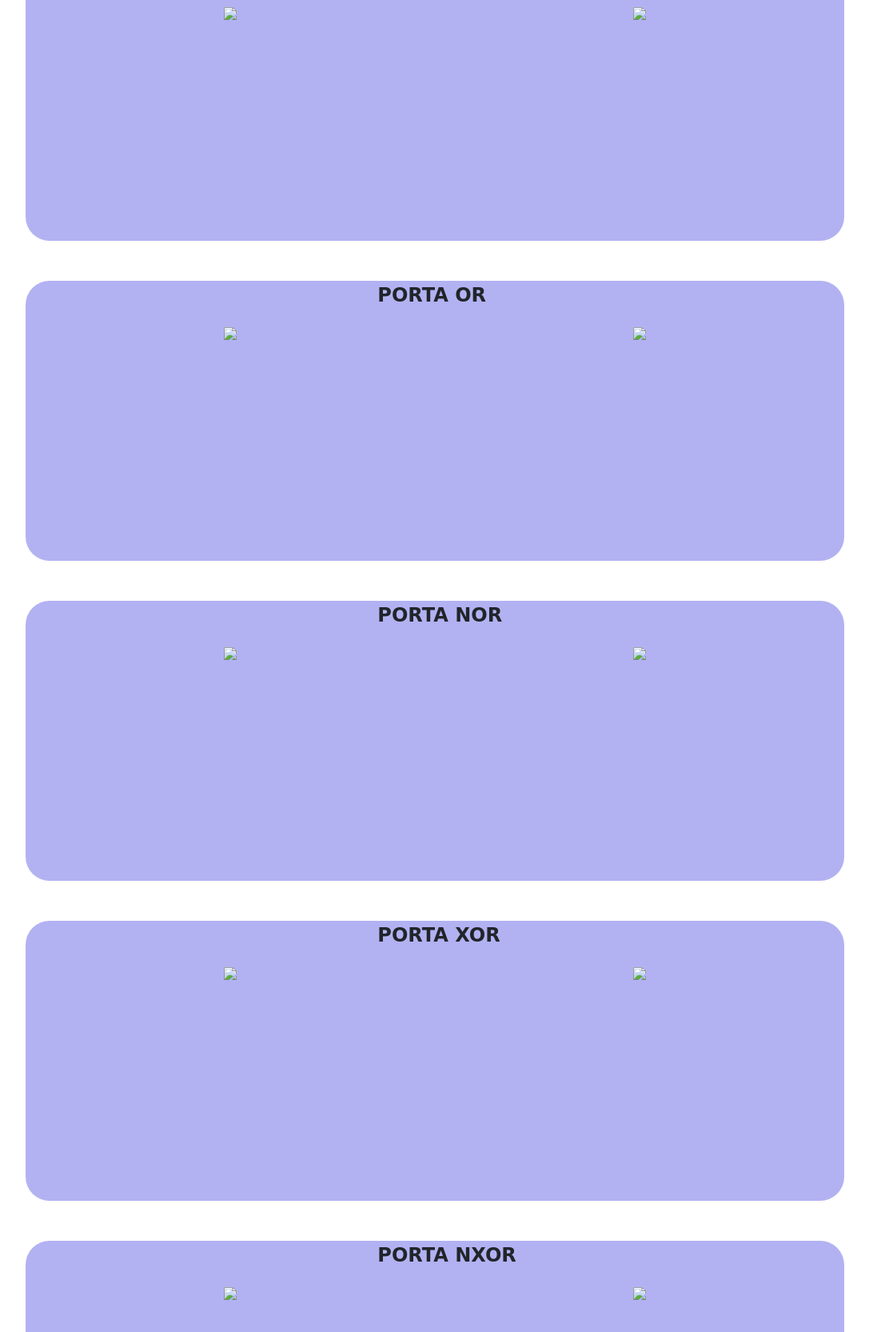
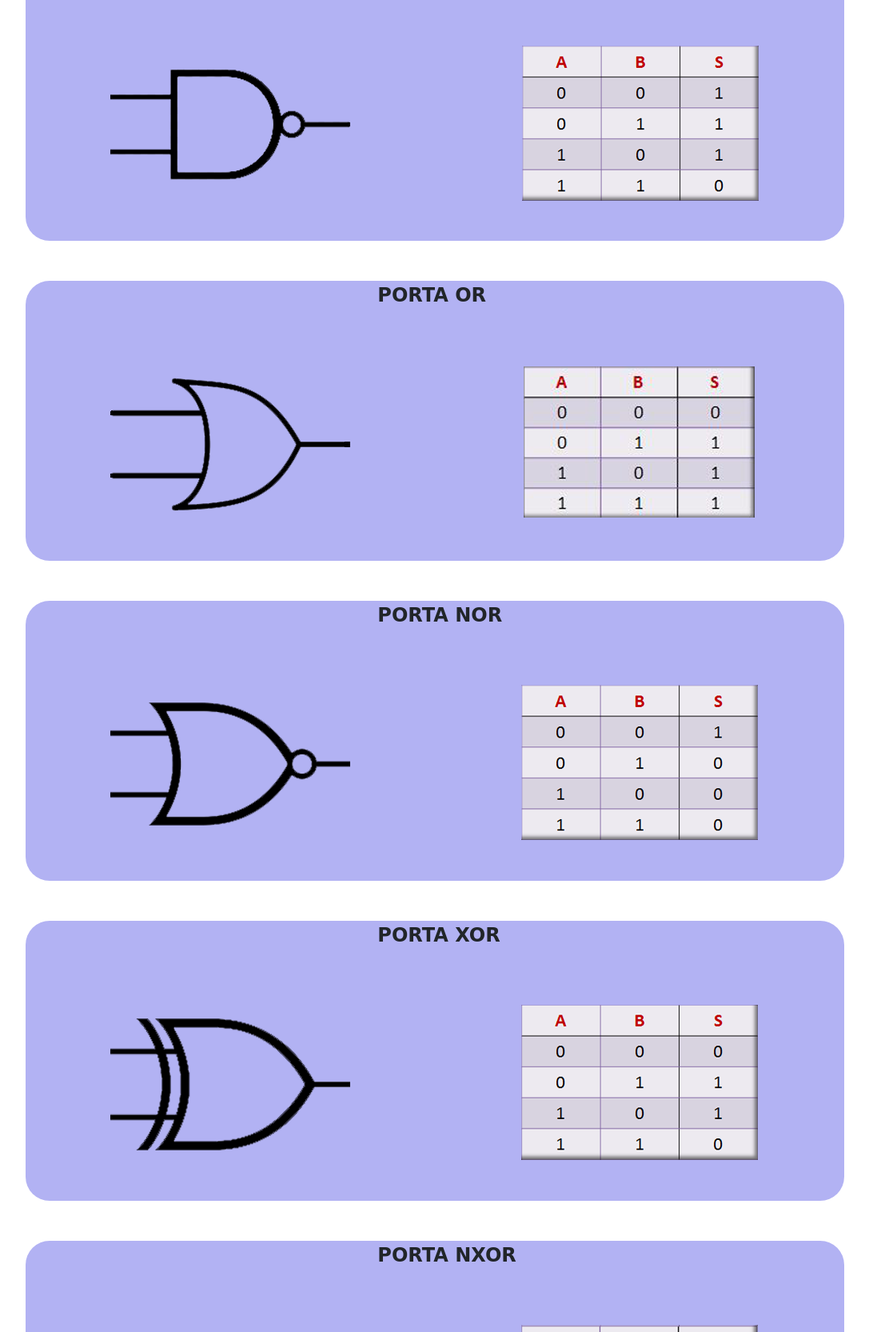
Before and after one commit to jldurigan/a3-sistemas-digitais, a plain HTML site: page index.html in a window 1280 px wide. Shown: the part 1135-2800 px from the top of the page at 80% size, without its empty margins (96-1183 px from the left). Drawn offline with nearby package versions, Linux system fonts and the light colour scheme; the site is published under a folder, as on GitHub Pages, so addresses that start at the root find nothing; a web font is replaced by a local one.

Commit message:
ajustando referencia as imagens para compatibilidade com git pages

```diff
--- a/index.html
+++ b/index.html
@@ -48,70 +48,70 @@
         <div id="divP" value="portaNot">
             <p id="txt_portas">PORTA NOT</p>
             <div id="divImg">
-                <img id="imgNotInicial" src="/img/porta-notTESTE.png">
+                <img id="imgNotInicial" src="img/porta-notTESTE.png">
             </div>
             <div id="divImgTv">
-                <img id="imgTvNotInicial" src="/img/tv-not.png">
+                <img id="imgTvNotInicial" src="img/tv-not.png">
             </div>
         </div>
 
         <div id="divS" value="portaAnd">
             <p id="txt_portas">PORTA AND</p>
             <div id="divImg">
-                <img id="imgAndInicial" src="/img/porta-andTESTE.png">
+                <img id="imgAndInicial" src="img/porta-andTESTE.png">
             </div>
             <div id="divImgTv">
-                <img id="imgTvAndInicial" src="/img/tv-and.png">
+                <img id="imgTvAndInicial" src="img/tv-and.png">
             </div>
         </div>
 
         <div id="divS" value="portaNand">
             <p id="txt_portas">PORTA NAND</p>
             <div id="divImg">
-                <img id="imgNandInicial" src="/img/porta-nandTESTE.png">
+                <img id="imgNandInicial" src="img/porta-nandTESTE.png">
             </div>
             <div id="divImgTv">
-                <img id="imgTvNandInicial" src="/img/tv-nand.png">
+                <img id="imgTvNandInicial" src="img/tv-nand.png">
             </div>
         </div>
 
         <div id="divS" value="portaOr">
             <p id="txt_portas">PORTA OR</p>
             <div id="divImg">
-                <img id="imgOrInicial" src="/img/porta-orTESTE.png">
+                <img id="imgOrInicial" src="img/porta-orTESTE.png">
             </div>
             <div id="divImgTv">
-                <img id="imgTvOrInicial" src="/img/tv-or.png">
+                <img id="imgTvOrInicial" src="img/tv-or.png">
             </div>
         </div>
 
         <div id="divS" value="portaNor">
             <p id="txt_portas">PORTA NOR</p>
             <div id="divImg">
-                <img id="imgNorInicial" src="/img/porta-norTESTE.png">
+                <img id="imgNorInicial" src="img/porta-norTESTE.png">
             </div>
             <div id="divImgTv">
-                <img id="imgTvNorInicial" src="/img/tv-nor.png">
+                <img id="imgTvNorInicial" src="img/tv-nor.png">
             </div>
         </div>
 
         <div id="divS" value="portaXor">
             <p id="txt_portas">PORTA XOR</p>
             <div id="divImg">
-                <img id="imgXorInicial" src="/img/porta-xorTESTE.png">
+                <img id="imgXorInicial" src="img/porta-xorTESTE.png">
             </div>
             <div id="divImgTv">
-                <img id="imgTvXorInicial" src="/img/tv-xor.png">
+                <img id="imgTvXorInicial" src="img/tv-xor.png">
             </div>
         </div>
 
         <div id="divS" value="portaNxor">
             <p id="txt_portas">PORTA NXOR</p>
             <div id="divImg">
-                <img id="imgNxorInicial" src="/img/porta-xnorTESTE.png">
+                <img id="imgNxorInicial" src="img/porta-xnorTESTE.png">
             </div>
             <div id="divImgTv">
-                <img id="imgTvNxorInicial" src="/img/tv-xnor.png">
+                <img id="imgTvNxorInicial" src="img/tv-xnor.png">
             </div>
         </div>
     </div>
@@ -125,30 +125,30 @@
         </div>
 
         <div id="divImgSimulacao" style="display: none;">
-            <img id="imgNot" src="/img/porta-notTESTE.png">
-            <img id="imgAnd" src="/img/porta-andTESTE.png">
-            <img id="imgOr" src="/img/porta-orTESTE.png">
-            <img id="imgNor" src="/img/porta-norTESTE.png">
-            <img id="imgNand" src="/img/porta-nandTESTE.png">
-            <img id="imgXor" src="/img/porta-xorTESTE.png">
-            <img id="imgNxor" src="/img/porta-xnorTESTE.png">
+            <img id="imgNot" src="img/porta-notTESTE.png">
+            <img id="imgAnd" src="img/porta-andTESTE.png">
+            <img id="imgOr" src="img/porta-orTESTE.png">
+            <img id="imgNor" src="img/porta-norTESTE.png">
+            <img id="imgNand" src="img/porta-nandTESTE.png">
+            <img id="imgXor" src="img/porta-xorTESTE.png">
+            <img id="imgNxor" src="img/porta-xnorTESTE.png">
         </div>
 
         <div id="divResultado">
-            <img class="Lampada" id="imgApagada" src="/img/lampada-apagadaTESTE.png" width="320" height="250"
+            <img class="Lampada" id="imgApagada" src="img/lampada-apagadaTESTE.png" width="320" height="250"
                 style="display: none;">
-            <img class="Lampada" id="imgAcesa" src="/img/lampada-acesaTESTE.png" width="320" height="250"
+            <img class="Lampada" id="imgAcesa" src="img/lampada-acesaTESTE.png" width="320" height="250"
                 style="display: none;">
         </div>
 
         <div id="divTabelas" style="display: none;">
-            <img id="imgTNot" src="/img/tv-not.png">
-            <img id="imgTAnd" src="/img/tv-and.png">
-            <img id="imgTNand" src="/img/tv-nand.png">
-            <img id="imgTOr" src="/img/tv-or.png">
-            <img id="imgTNor" src="/img/tv-nor.png">
-            <img id="imgTXor" src="/img/tv-xor.png">
-            <img id="imgTNxor" src="/img/tv-xnor.png">
+            <img id="imgTNot" src="img/tv-not.png">
+            <img id="imgTAnd" src="img/tv-and.png">
+            <img id="imgTNand" src="img/tv-nand.png">
+            <img id="imgTOr" src="img/tv-or.png">
+            <img id="imgTNor" src="img/tv-nor.png">
+            <img id="imgTXor" src="img/tv-xor.png">
+            <img id="imgTNxor" src="img/tv-xnor.png">
         </div>
     </div>
 
```
